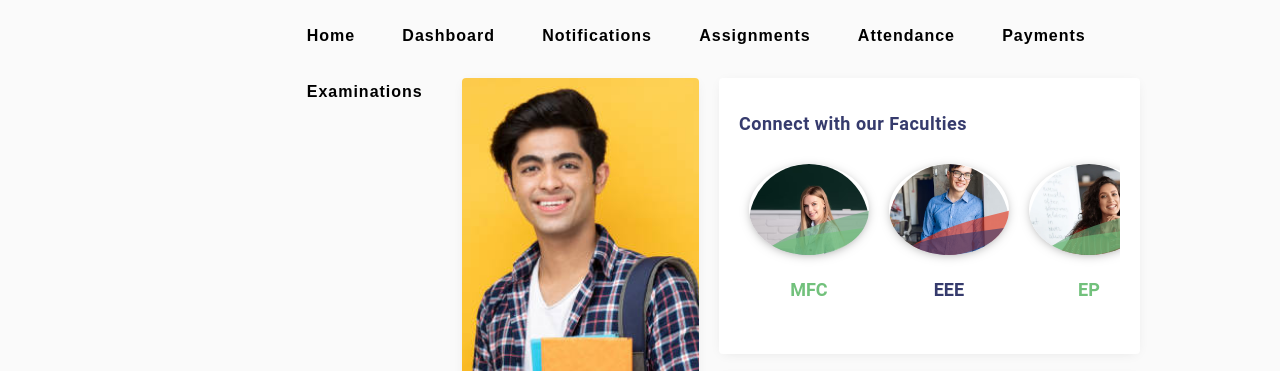
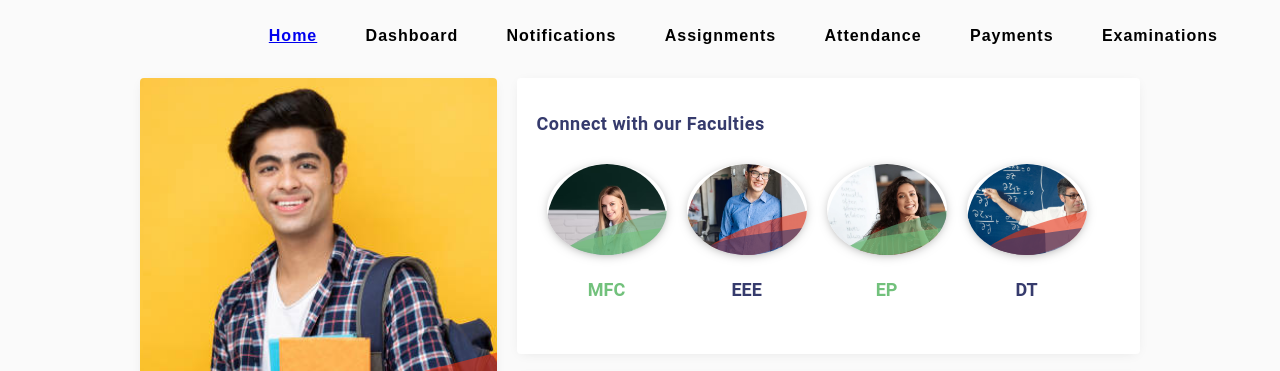
Before and after one commit to Sunilkashyaap/Profile, a website: page index.html in a window 1280 px wide. Shown: the top 371 px of the page. Drawn offline with Linux system fonts and the light colour scheme.

Commit message:
second commit

```diff
--- a/index.html
+++ b/index.html
@@ -586,7 +586,7 @@
   width: 100%;
   height: 60px;
   background-color: #fafafa;
-  padding-left: 23%;
+  padding-left: 20%;
   margin:0 auto;
   position:relative;
 
@@ -635,7 +635,7 @@ float:left;
             </div>
             <div class="nav-bar">
                 <ul>
-					<li>Home</li>
+					<li><a href="http://localhost:5173/">Home</a></li>
                     <li>Dashboard</li>
                     <li>Notifications</li>
                     <li>Assignments</li>
```
